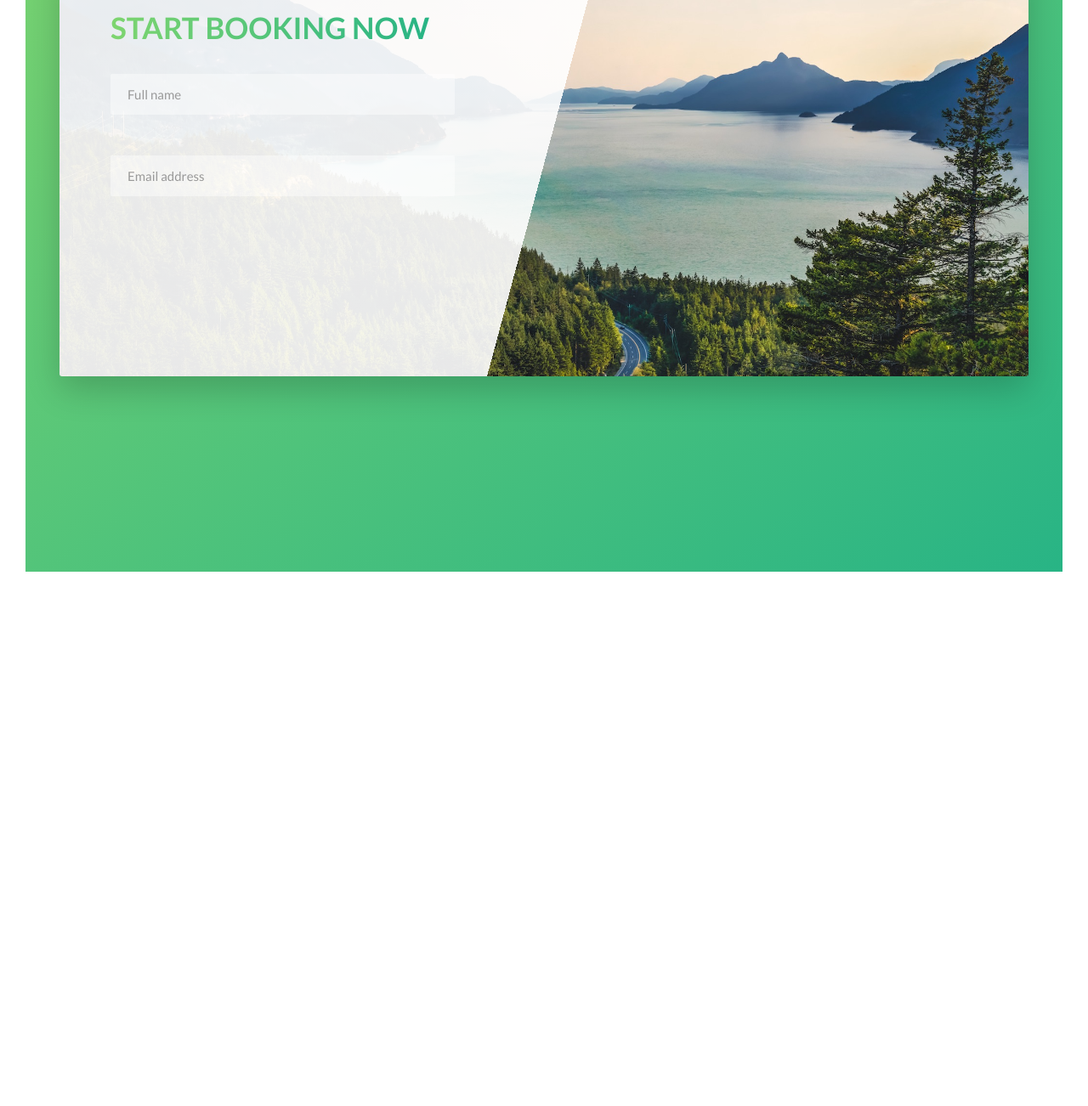
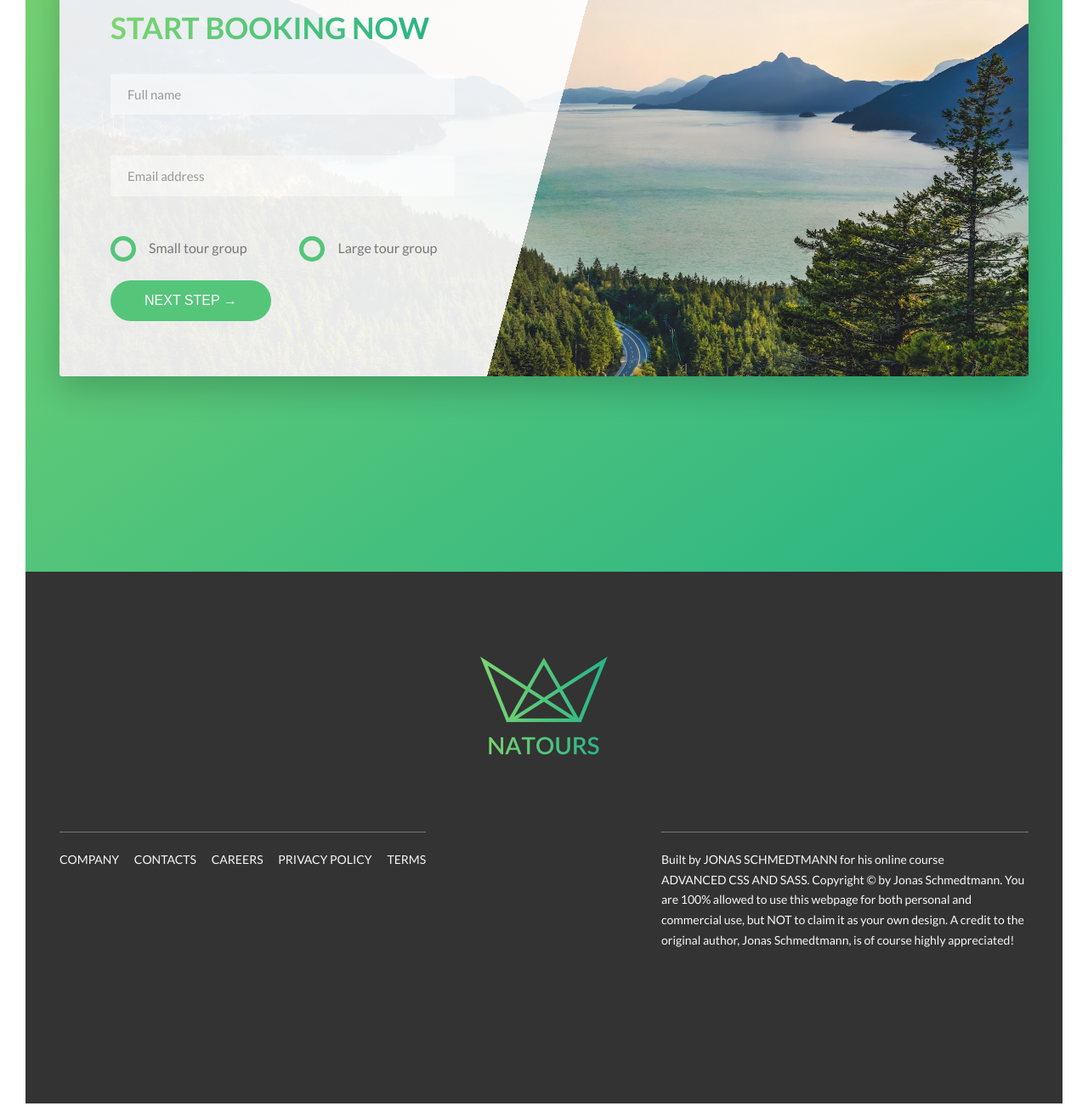
Before and after one commit to Rashid004/Tourists_Website_App, a website: page 01-Natours/index.html in a window 1280 px wide. Shown: the part 5077-6379 px from the top of the page at 85% size. Before the commit the page ends 5780 px from the top, so only its background shows below. Drawn offline with Linux system fonts and the light colour scheme.

Commit message:
footer  section

```diff
--- a/01-Natours/index.html
+++ b/01-Natours/index.html
@@ -266,12 +266,60 @@
                 <input type="email" class="form__input" placeholder="Email address" id="email" required>
                 <label for="email" class="form__label">Email address</label>
             </div>
+
+        <div class="form__group u-margin-bottom-medium">
+            <div class="form__radio-group">
+                <input type="radio" class="form__radio-input" id="small" name="size">
+                <label for="small" class="form__radio-label">
+                     <span class="form__radio-button"></span>
+                    Small tour group
+                </label>
+            </div>
+            <div class="form__radio-group">
+                <input type="radio" class="form__radio-input" id="large" name="size">
+                <label for="large" class="form__radio-label">
+                    <span class="form__radio-button"></span>
+                     Large tour group
+                </label>
+            </div>
+           </div>
+           <div class="form__group">
+               <button class="btn btn--green">Next step &rarr;</button>
+           </div>
        </form>
     </div>
 </div>
 </div>
 </section>
 </main>
+
+    <footer class="footer">
+       <div class="footer__logo-box">
+          <img src="img/logo-green-2x.png" alt="Footer logo" class="footer__logo">
+       </div>
+       <div class="row">
+           <div class="col-1-of-2">
+           <div class="footer__navigation">
+               <ul class="footer__list">
+                <li class="footer__item"><a href="#" class="footer__link">Company</a></li>
+                <li class="footer__item"><a href="#" class="footer__link">Contacts</a></li>
+                <li class="footer__item"><a href="#" class="footer__link">Careers</a></li>
+                <li class="footer__item"><a href="#" class="footer__link">Privacy Policy</a></li>
+                <li class="footer__item"><a href="#" class="footer__link">Terms</a></li>
+            </ul>
+        </div>
+    </div>
+    <div class="col-1-of-2">
+        <p class="footer__copyright">
+            Built by <a href="#" class="footer__link">Jonas Schmedtmann</a> for his online course <a href="#" class="footer__link">Advanced CSS and Sass</a>.
+            Copyright &copy; by Jonas Schmedtmann. You are 100% allowed to use this webpage for both personal
+            and commercial use, but NOT to claim it as your own design. A credit to the original author, Jonas
+            Schmedtmann, is of course highly appreciated!
+        </p>
+    </div>
+</div>
+</footer>
+
         <!--
         <section class="grid-test">
             <div class="row">
--- a/01-Natours/sass/abstracts/_variables.scss
+++ b/01-Natours/sass/abstracts/_variables.scss
@@ -14,6 +14,7 @@ $color-grey-light-2: #eee;
 
 $color-grey-darker:#777;
 $color-grey-darker-2:#999;
+$color-grey-darker-3:#333;
 
 
 $color-white: #fff;
--- a/01-Natours/sass/base/_utilities.scss
+++ b/01-Natours/sass/base/_utilities.scss
@@ -1,17 +1,19 @@
-.u-center-text {text-align: center;}
+.u-center-text {
+  text-align: center !important;
+}
 
 .u-margin-bottom-small {
-  margin-bottom: 1.5rem;
+  margin-bottom: 1.5rem !important;
 }
 .u-margin-bottom-medium {
-  margin-bottom: 2.5rem;
+  margin-bottom: 2.5rem !important;
 }
 .u-margin-bottom-big {
-  margin-bottom: 8rem;
+  margin-bottom: 8rem !important;
 }
 .u-margin-top-big {
-  margin-top: 8rem;
+  margin-top: 8rem !important;
 }
 .u-margin-top-huge {
-  margin-top: 10rem;
+  margin-top: 10rem !important;
 }
--- a/01-Natours/sass/components/_buttons.scss
+++ b/01-Natours/sass/components/_buttons.scss
@@ -1,5 +1,6 @@
 
 .btn {
+&,
 &:link,
 &:visited {
   display: inline-block;
@@ -10,6 +11,11 @@
   border-radius: 100px;
   transition: all 0.2s;
   font-size: $default-font-size;
+
+  // Change for the <button> element
+
+  border: none;
+  cursor: pointer;
 }
 &:hover {
   transform: translateY(-3px);
--- a/01-Natours/sass/components/_form.scss
+++ b/01-Natours/sass/components/_form.scss
@@ -41,4 +41,49 @@
     visibility: hidden;
     transform: translateY(-3rem);
     }
+
+  &__radio-input {
+      display: none;
+    }
+
+  &__radio-group{
+    width: 49%;
+    display: inline-block;
+  }
+
+  &__radio-label{
+    position: relative;
+    font-size: $default-font-size;
+    cursor: pointer;
+    padding-left: 4.5rem;
+  }
+  &__radio-button {
+    height: 3rem;
+    width: 3rem;
+    border: 5px solid $color-primary;
+    border-radius: 50%;
+    display: inline-block;
+    position: absolute;
+    top: -.4rem;
+    left: 0;
+
+    &::after {
+      content: '';
+      display: block;
+      height: 1.3rem;
+      width: 1.3rem;
+      position: absolute;
+      top: 50%;
+      left: 50%;
+      border-radius: 50%;
+      transform: translate(-50%,-50%);
+      background-color: $color-primary;
+      opacity: 0;
+      transition: opacity .2s;
+    }
+  }
+
+  &__radio-input:checked + &__radio-label &__radio-button::after {
+   opacity: 1;
+  }
 }
--- /dev/null
+++ b/01-Natours/sass/layout/_footer.scss
@@ -0,0 +1,61 @@
+.footer {
+    background-color: $color-grey-darker-3;
+    padding: 10rem 0;
+    font-size: 1.4rem;
+    color: $color-grey-light-1;
+
+
+&__logo-box {
+    text-align: center;
+    margin-bottom: 8rem;
+ }
+
+&__logo {
+    width: 15rem;
+    height: auto;
+}
+
+&__navigation {
+    border-top: 1px solid $color-grey-darker;
+    padding-top: 2rem;
+    display: inline-block;
+
+    }
+
+    &__list {
+        list-style: none;
+    }
+
+    &__item {
+        display: inline-block;
+
+        &:not(:last-child) {
+            margin-right: 1.5rem;
+        }
+    }
+    &__link {
+     &:link,
+     &:visited {
+       color: $color-grey-light-1;
+       background-color: $color-grey-darker-3;
+       text-decoration: none;
+       text-transform: uppercase;
+       display: inline-block;
+       transition: all .2s;
+
+    }
+       &:hover,
+       &:active {
+           color: $color-primary;
+           box-shadow: 0 1rem 2rem rgba($color-black, .4);
+           transform: rotate(5deg) scale(1.3);
+        }
+    }
+
+    &__copyright {
+        border-top: 1px solid $color-grey-darker;
+        padding-top: 2rem;
+        width: 80%;
+        float: right;
+    }
+}
--- a/01-Natours/sass/main.scss
+++ b/01-Natours/sass/main.scss
@@ -15,8 +15,8 @@
 @import "components/form";
 @import "components/bg-video";
 
+@import "layout/footer";
 @import "layout/grid";
-
 @import "layout/header";
 
 @import "pages/home";
```
Also changed, not shown: 01-Natours/css/style.css. Lines whose indentation alone changed are shown as unchanged.
